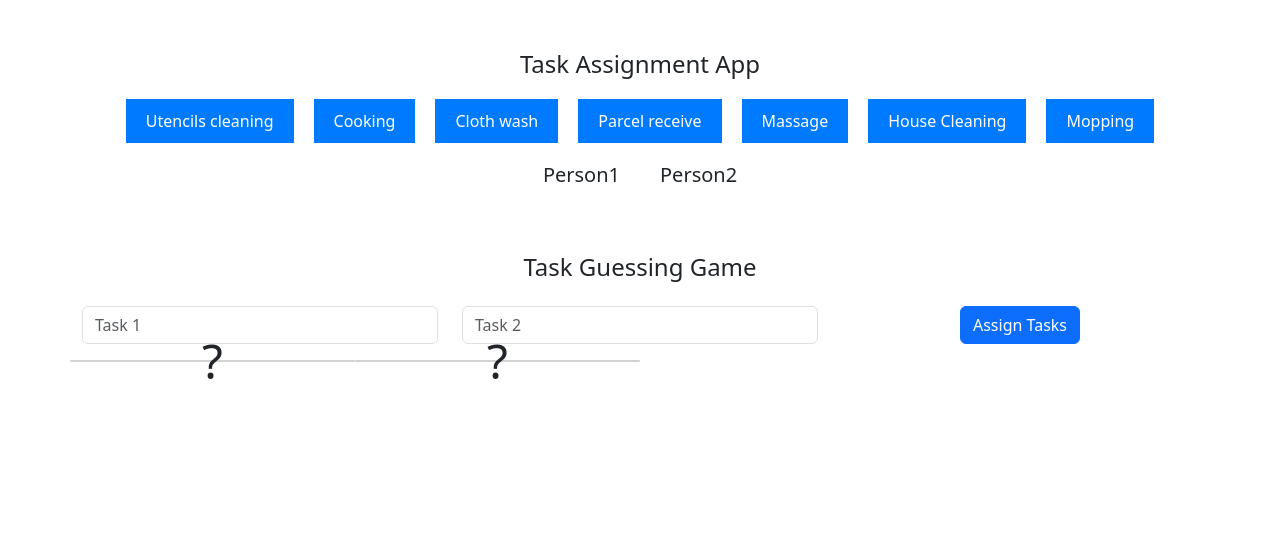
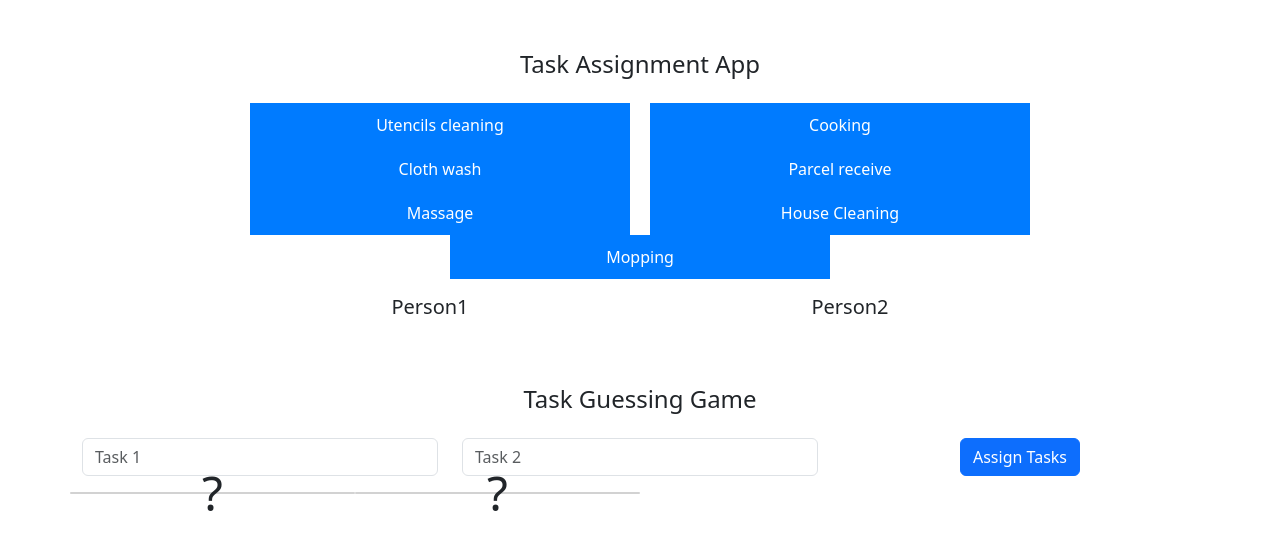
Before and after one commit to subhrajit1990/WhoPaysThePrice, a React (Create React App) app: page / in a window 1280 px wide. Shown: the top 550 px of the page. Built offline with nearby package versions, Linux system fonts and the light colour scheme.

Commit message:
Second commit

```diff
--- a/src/App.js
+++ b/src/App.js
@@ -28,24 +28,24 @@ class App extends Component {
 
     return (
       <div className="container">
-        <h1 className="title">Task Assignment App</h1>
-        <div className="task-list">
+        <h1 className="title mt-5 mb-4 title">Task Assignment App</h1>
+        <div className="row mb-3 task-list">
           {TASKS.map((task, index) => (
             <div
               key={index}
-              className="task-item"
+              className="col-md-4 task-item"
               onClick={() => this.assignTaskToPerson(index)}
             >
               {task}
             </div>
           ))}
         </div>
-        <div className="persons">
-          <div className="person">
+        <div className="row mb-3 persons">
+          <div className="col-md-4 person">
             <h3>Person1</h3>
             <p>{person1Task}</p>
           </div>
-          <div className="person">
+          <div className="col-md-4 person">
             <h3>Person2</h3>
             <p>{person2Task}</p>
           </div>
```
